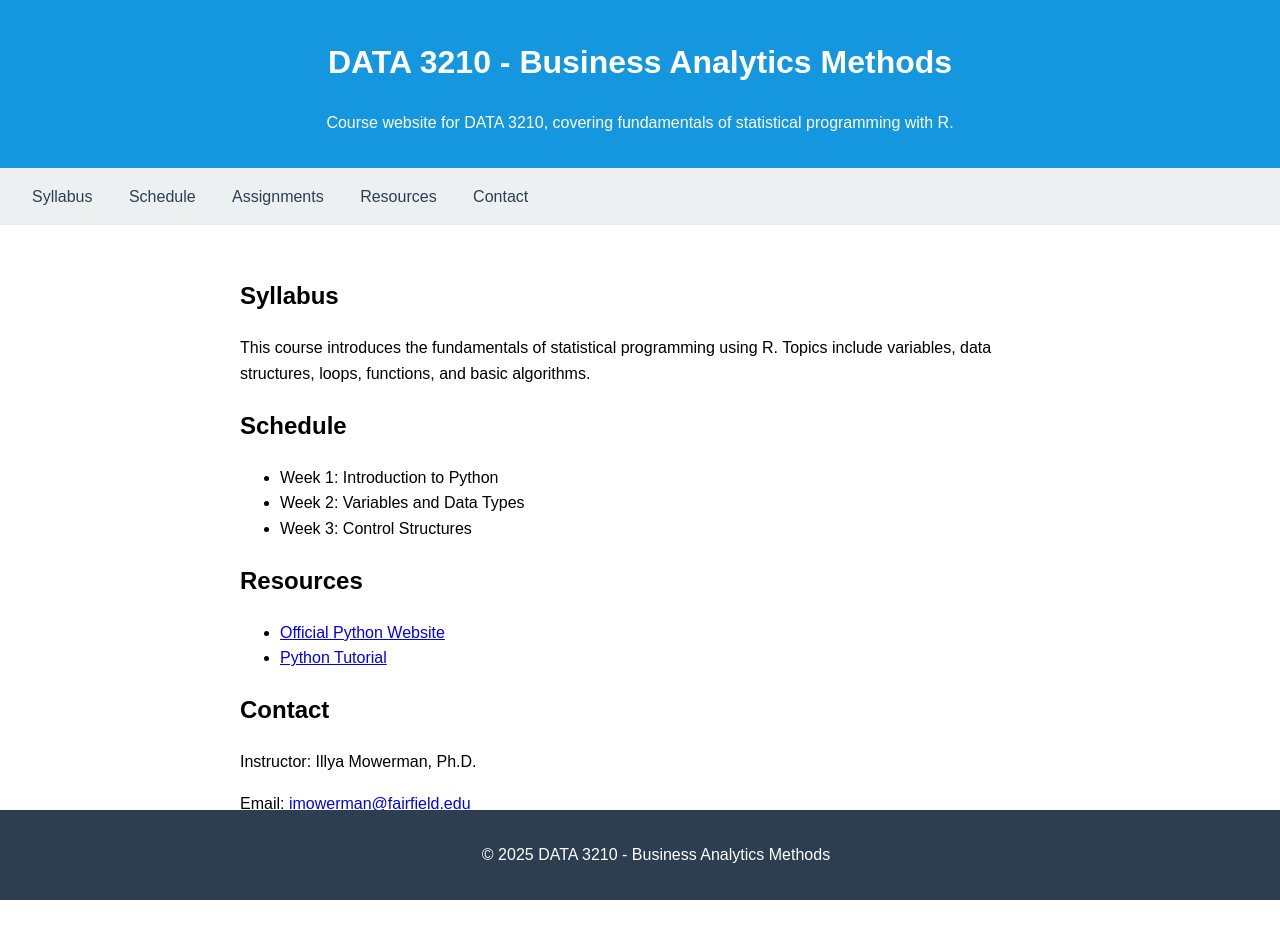
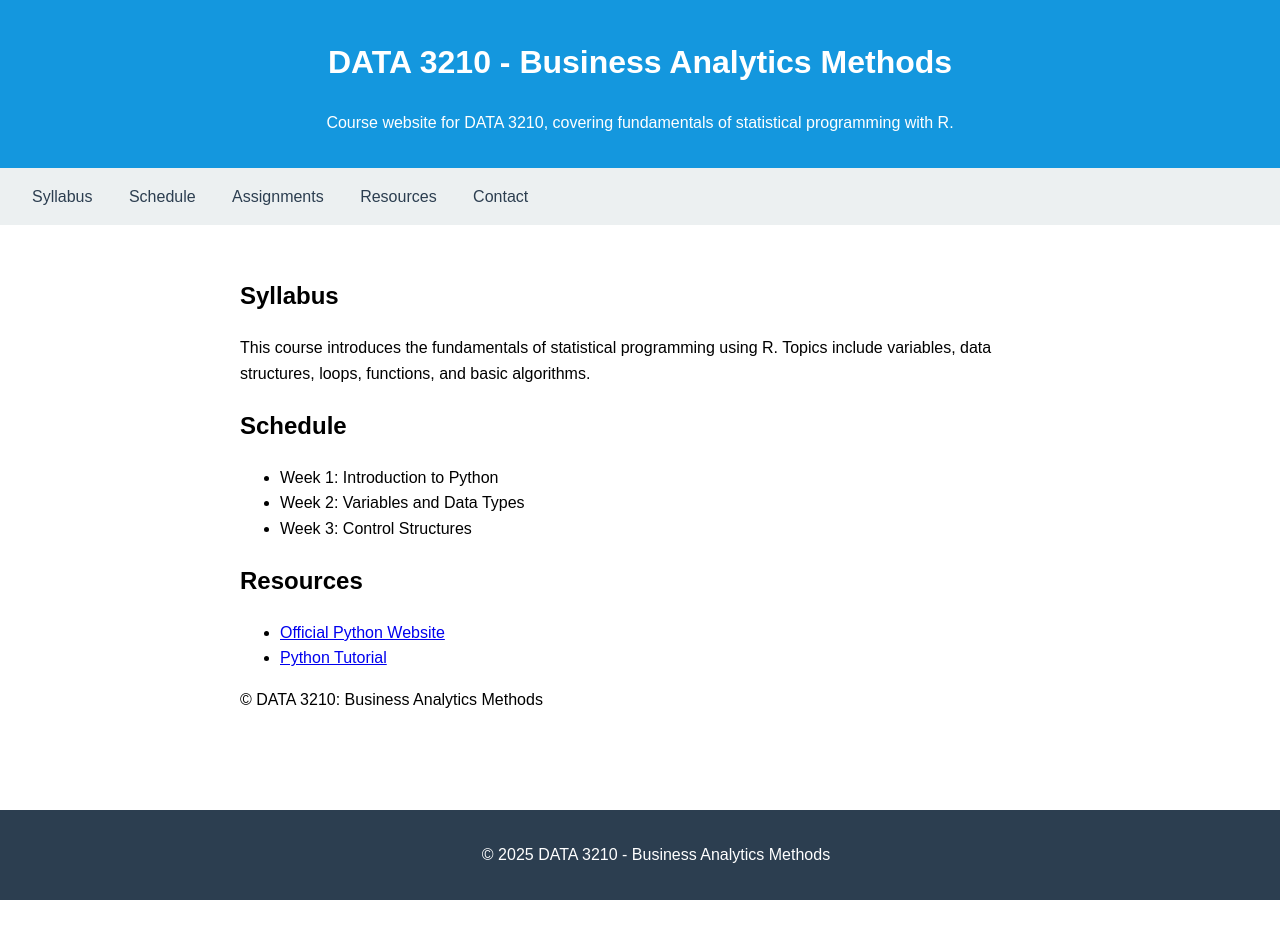
Before and after one commit to imowerman-prog/data-3210, a Jekyll site: the page built from index.html, in a window 1280 px wide. Built offline with Jekyll 4.4.1, drawn with Linux system fonts in a browser that asks for light colours; after the commit the page ends 900 px from its top, so only the background shows below that.

Commit message:
cleaning index

```diff
--- a/index.html
+++ b/index.html
@@ -23,12 +23,6 @@ title: Home
         <li><a href="https://docs.python.org/3/tutorial/">Python Tutorial</a></li>
       </ul>
     </section>
-    <section id="contact">
-      <h2>Contact</h2>
-      <p>Instructor: Illya Mowerman, Ph.D.</p>
-      <p>Email: <a href="mailto:imowerman@fairfield.edu">imowerman@fairfield.edu</a></p>
-      <p>Office Hours: by appointment</p>
-    </section>
 
     <p>&copy; DATA 3210: Business Analytics Methods</p>
   </footer>
```
